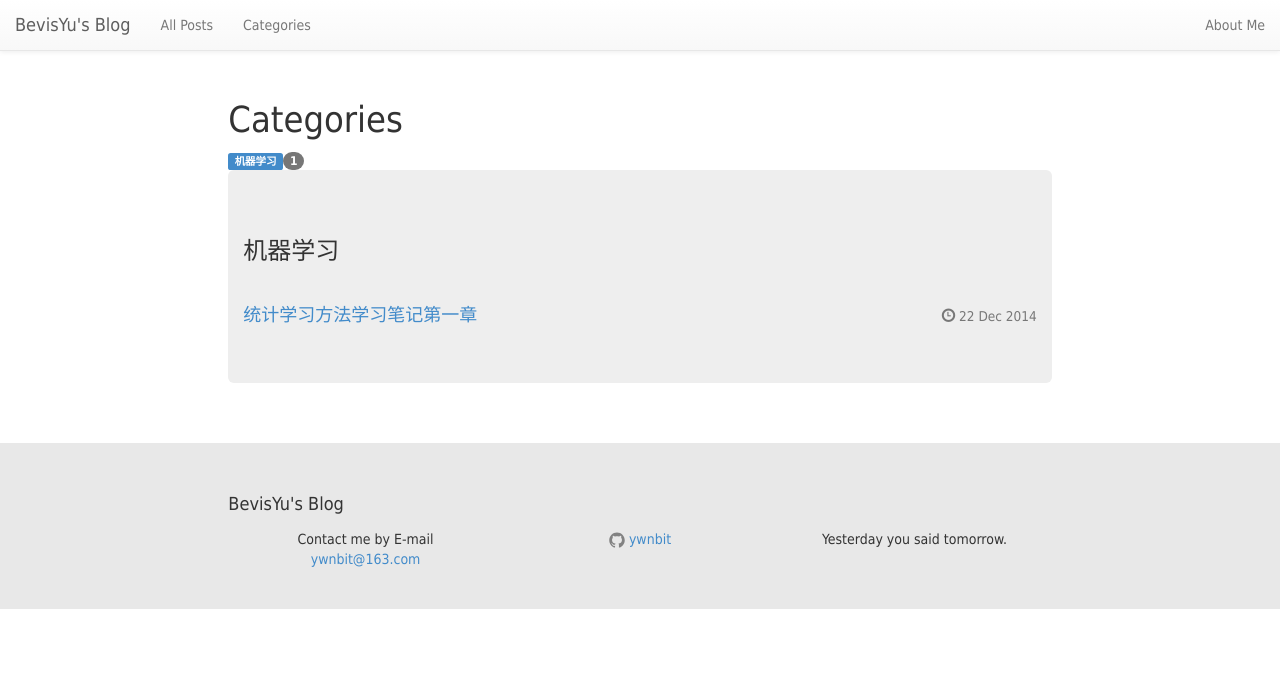
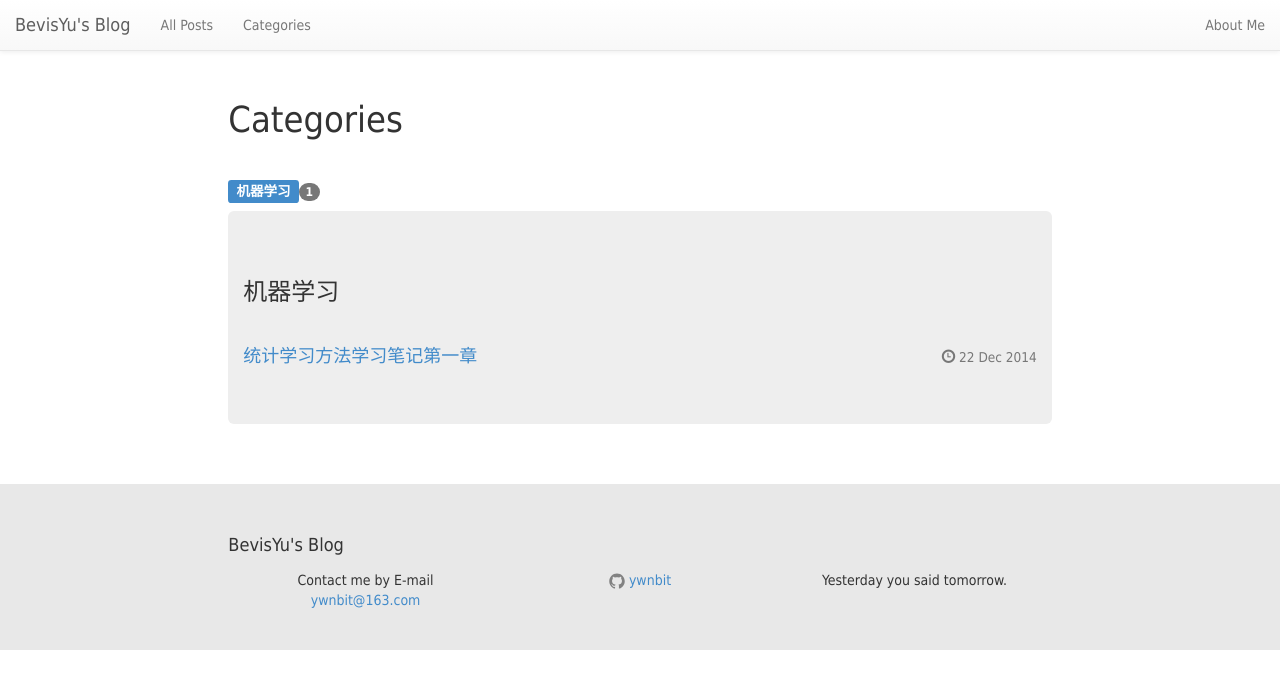
Before and after one commit to ywnbit/ywnbit.github.com, a Jekyll site: the page built from category/index.html, in a window 1280 px wide. Shown: the top 689 px of the page. Built offline with Jekyll 4.4.1, drawn with Linux system fonts in a browser that asks for light colours.

Commit message:
little_change

```diff
--- a/category/index.html
+++ b/category/index.html
@@ -6,8 +6,10 @@ layout: default
 
     <h1>Categories</h1>
 
+	<br/>
+
     {% for cat in site.categories %}
-	<a href="index.html#{{ cat[0] }}"><span class="label label-primary">{{ cat[0] }}</span><span class="badge">{{ cat[1].size }}</span></a>
+	<h4><a href="index.html#{{ cat[0] }}"><span class="label label-primary">{{ cat[0] }}</span><span class="badge">{{ cat[1].size }}</span></a></h4>
     {% endfor %}
 
     {% for cat in site.categories %}
```
